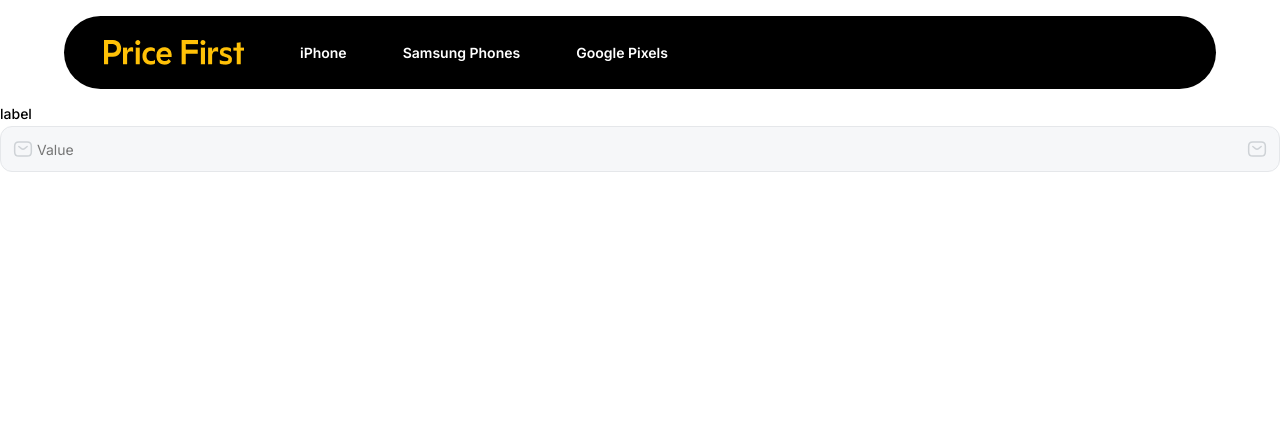
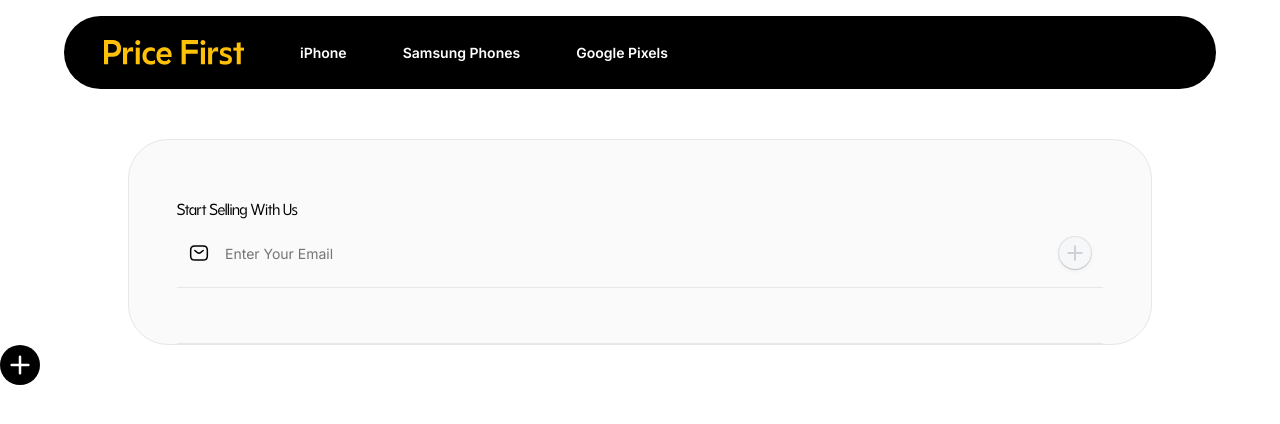
Before and after one commit to SyedZaroon/PriceFirst, a React (Vite) app: page / in a window 1280 px wide. Shown: the top 424 px of the page. Built offline with nearby package versions, Linux system fonts and the light colour scheme.

Commit message:
input field
fix border and underline fields

```diff
--- a/src/components/footer/Footer.jsx
+++ b/src/components/footer/Footer.jsx
@@ -10,13 +10,15 @@ import Check from '../../assets/icons/Check';
 const Footer = () => {
   return (
     <>
-      {/* <div className={styles["footer"]}>
+      <div className={styles["footer"]}>
         <div className={styles["footer-box"]}>
           <div className={styles["footer-box-top"]}>
             <div className={styles["footer-box-top-row1"]}>
               <h1>Start Selling With Us</h1>
               <InputFields
+                disabled={true}
                 placeholder="Enter Your Email"
+                type='underline'
                 prefixIcon={<Sms />}
                 suffixIcon={
                   <IconButton size="2xs">
@@ -30,10 +32,7 @@ const Footer = () => {
       </div>
       <IconButton size="xs">
         <ArrowRightIcon />
-      </IconButton> */}
-      <div>
-        <InputFields  label='label'  disabled={true} suffixIcon={<Sms  size='2xs' />}  prefixIcon={<Sms />} />
-      </div>
+      </IconButton>
     </>
   );
 }
--- a/src/components/inputfields/InputFields.jsx
+++ b/src/components/inputfields/InputFields.jsx
@@ -22,12 +22,13 @@ const InputFields = ({
     .join(" ");
 
   const iconWrapperClasses = [
+    styles["input-field"],
     prefixIcon ? styles["prefixIcon-box"] : "",
     suffixIcon ? styles["suffixIcon-box"] : "",
     error ? styles["input-error"] : "",
     success ? styles["input-success"] : "",
-    styles["input-field-box"],
-    disabled ? styles["disabled"] : "",
+    styles[`input-field-${type}`],
+    disabled ? styles[`disabled-${type}`] : "",
     type==="text" ? styles["text-field"] : ""
   ]
     .filter(Boolean)
@@ -45,6 +46,7 @@ const InputFields = ({
         <input
           className={inputClasses}
           type={type}
+          error="error"
           placeholder={placeholder}
           disabled={disabled}
         />
--- a/src/components/inputfields/inputfields.module.css
+++ b/src/components/inputfields/inputfields.module.css
@@ -10,21 +10,23 @@
     font-size: var(--fs-body-3);
 }
 
-.input-field-box {
-    background-color: var(--color-white);
-    border: 1px solid var(--color-gray-300);
+.input-field {
+
     padding: 12px;
-    border-radius: var(--radius-md);
+
     width: 100%;
     display: flex;
     align-items: center;
     gap: 4px;
+    outline: 0;
+        border: 0;
+        flex: 1;
 }
 
-.input-field {
-    outline: 0;
-    border: 0;
-    flex: 1;
+.input-field-border {
+    background-color: var(--color-white);
+        border: 1px solid var(--color-gray-300);
+        border-radius: var(--radius-md);
 }
 
 
@@ -34,20 +36,20 @@
     font-size: var(--fs-body-3);
 }
 
-.input-field-box:focus-within {
+.input-field-border:focus-within {
     border: 1px solid var(--color-black);
     outline: none;
 }
 
-.input-error {
+.input-field-border.input-error {
     border: 1px solid var(--color-error-600);
 }
 
-.input-success {
+.input-field-border.input-success {
     border: 1px solid var(--color-success-700);
 }
 
-.disabled {
+.disabled-border {
     background-color: var(--color-gray-100);
     border: 1px solid var(--color-gray-200);
     cursor: not-allowed;
@@ -66,7 +68,8 @@
     color: var(--color-gray-300);
 }
 
-.error-icon{
+.error-icon
+{
     color: var(--color-error-600);
 }
 
@@ -74,27 +77,24 @@
     color: var(--color-success-700);
 }
 
-.text-field{
-    border: 0;
+.input-field-underline{
+
     border-bottom: 1px solid var(--color-gray-300);
-    border-radius: 0px;
+
 }
-
-.text-field:focus-within {
-    border: 0;
-    border-bottom: 1px solid var(--color-black);
-    border-radius: 0px;
-}
-
-.text-field.input-error{
+.input-field-underline.input-error {
     border-bottom: 1px solid var(--color-error-600);
 }
-
-.text-field.input-success {
+.input-field-underline.input-success {
     border-bottom: 1px solid var(--color-success-700);
 }
 
-.disabled.text-field{
+.input-field-underline:focus-within {
+    border-bottom: 1px solid var(--color-black);
+}
+
+.disabled-underline{
     background-color: transparent;
     border-bottom: 1px solid var(--color-gray-200);
+    cursor: not-allowed;
 }
```
